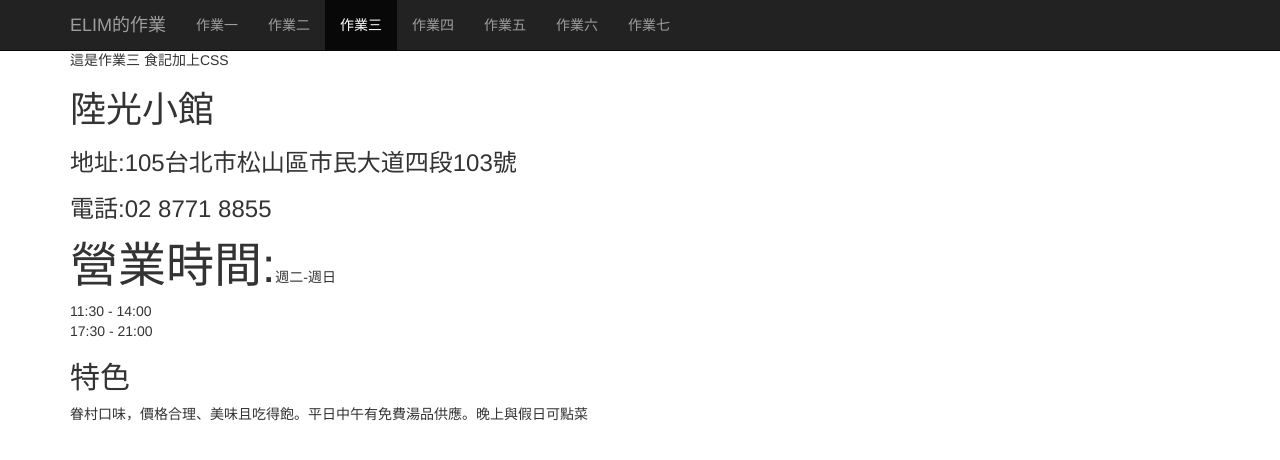
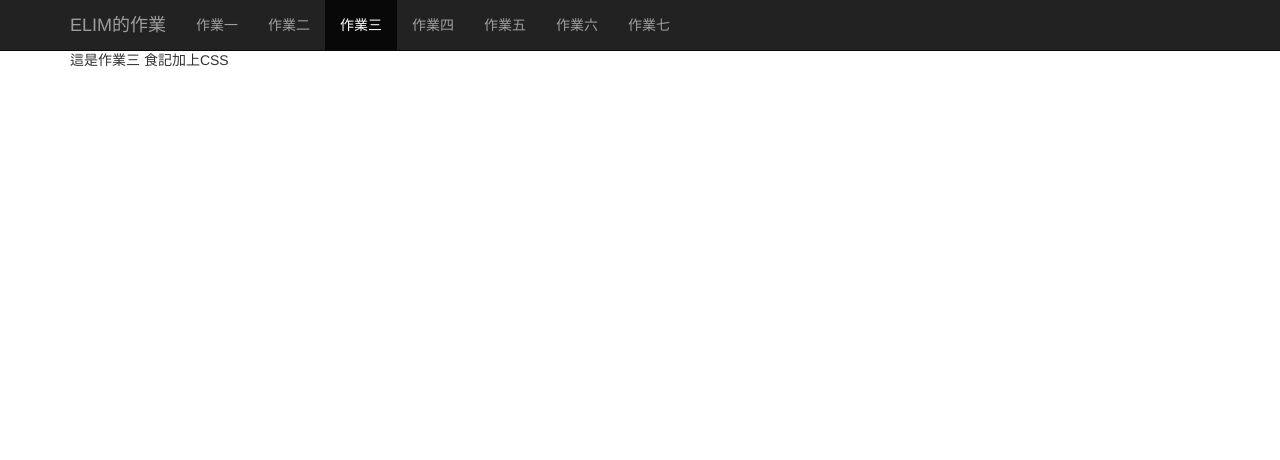
Before and after one commit to elainerose/elainerose.github.io, a plain HTML site: page hw3/hw3.html in a window 1280 px wide. Drawn offline with Linux system fonts and the light colour scheme; files whose address does not match are found by name.

Commit message:
20160331-hw3

```diff
--- a/hw3/hw3.html
+++ b/hw3/hw3.html
@@ -44,15 +44,7 @@
     </nav>
     <div class="container">
         <p>這是作業三  食記加上CSS</p>
-        <h1>陸光小館</h1>
-<h3>地址:105台北市松山區市民大道四段103號</h3>
-<h3>電話:02 8771 8855</h3>
 
-    <p><font size="8px">營業時間:</font>週二-週日 <br>
-    11:30 - 14:00<br>
-    17:30 - 21:00<br></p>
-    <h2>特色</h2>
-    <p>眷村口味，價格合理、美味且吃得飽。平日中午有免費湯品供應。晚上與假日可點菜</p>
     </div>
     <script src="./index_files/jquery.min.js"></script>
     <script src="./index_files/bootstrap.min.js"></script>
```
